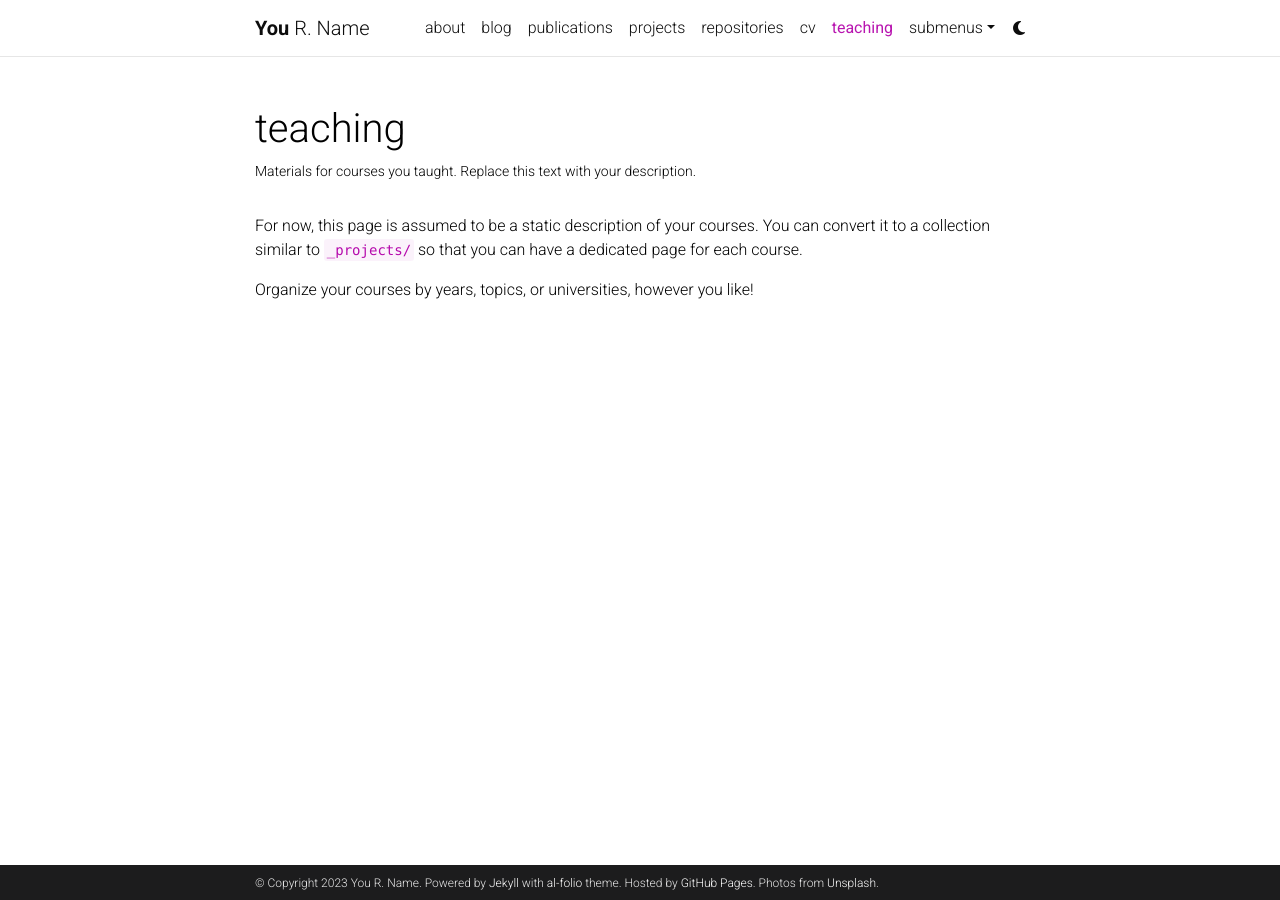
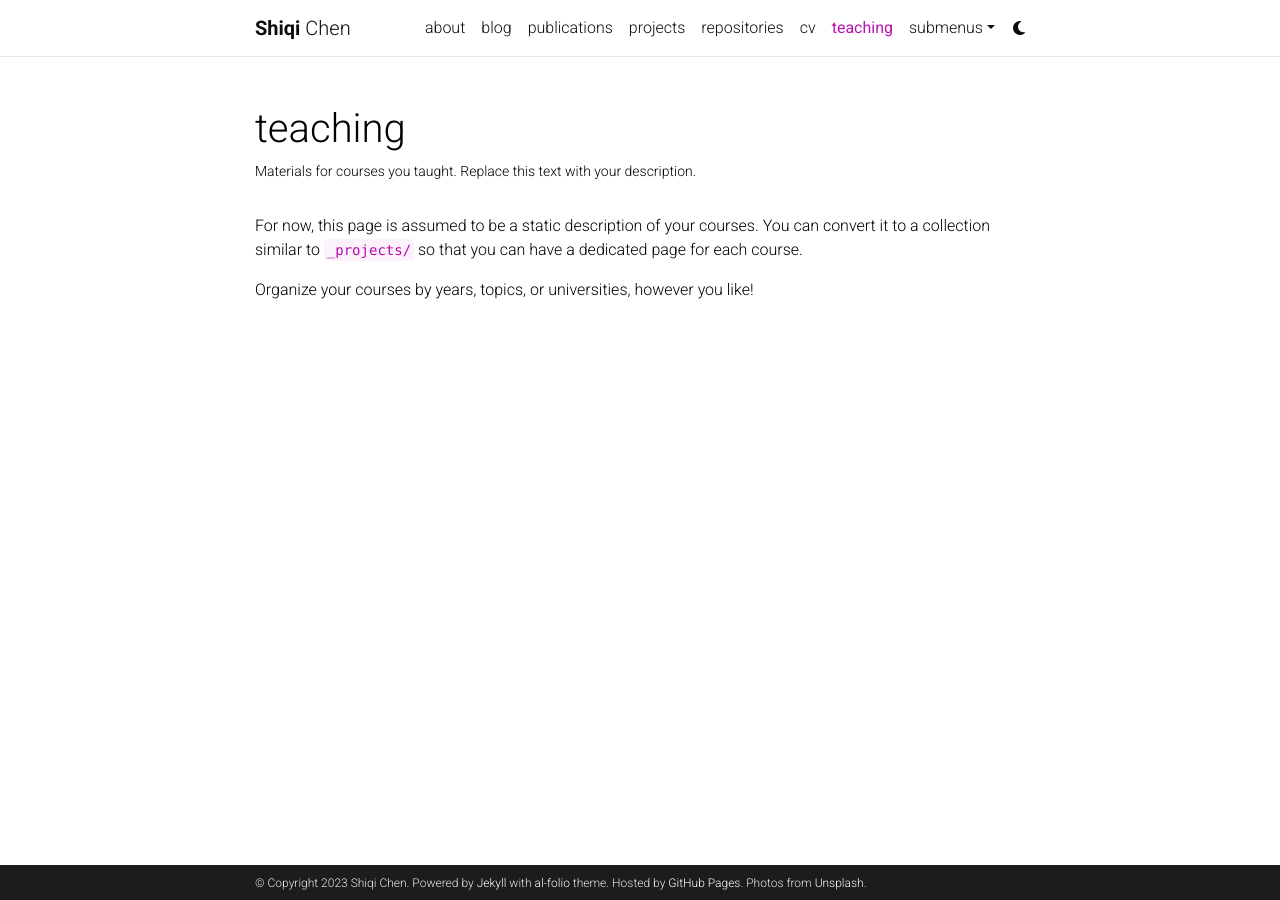
Before and after one commit to TanGeeGo/tangeego.github.io, a Jekyll site: the page built from _pages/teaching.md, in a window 1280 px wide. Built offline with Jekyll 4.4.1, drawn with Linux system fonts in a browser that asks for light colours; comment, search, counter and statistics services are not loaded; a style sheet for code colours, icons or effects is not loaded.

Commit message:
init changes

```diff
--- a/_config.yml
+++ b/_config.yml
@@ -3,9 +3,9 @@
 # -----------------------------------------------------------------------------
 
 title: blank # the website title (if blank, full name will be used instead)
-first_name: You
-middle_name: R.
-last_name: Name
+first_name: Shiqi
+middle_name:
+last_name: Chen
 email: you@example.com
 description: > # the ">" symbol means to ignore newlines until "footer_text:"
   A simple, whitespace theme for academics. Based on [*folio](https://github.com/bogoli/-folio) design.
@@ -18,8 +18,8 @@
 lang: en # the language of your site (for example: en, fr, cn, ru, etc.)
 icon: ⚛️  # the emoji used as the favicon (alternatively, provide image name in /assets/img/)
 
-url: https://alshedivat.github.io # the base hostname & protocol for your site
-baseurl: /al-folio # the subpath of your site, e.g. /blog/
+url: https://tangeego.github.io # the base hostname & protocol for your site
+baseurl: # the subpath of your site, e.g. /blog/
 last_updated: false # set to true if you want to display last updated in the footer
 impressum_path:  # set to path to include impressum link in the footer, use the same path as permalink in a page, helps to conform with EU GDPR
 
```
